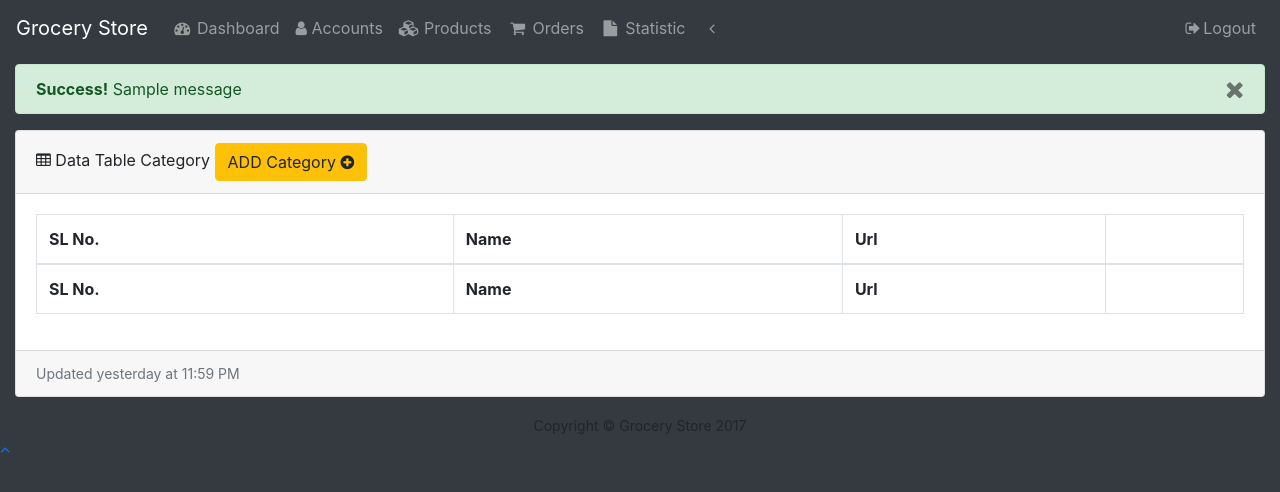
After one commit to nguyenphutu/TMDT, a Python web app: template app/templates/admin_category.html in a window 1280 px wide. The commit adds this page. Shown: the top 492 px of the page. Run offline with Jinja, Linux system fonts and the light colour scheme; the template is opened without the code that fills it: most values are stand-ins (such as "Sample title", 1, 10 or a date in 2020); one stand-in notice (Sample message) is shown; lists and menus that the app fills with data are empty; some libraries are stand-ins or nearby versions.

Commit message:
admin category create update and delete

```diff
--- a/app/__init__.py
+++ b/app/__init__.py
@@ -47,6 +47,7 @@ from app.view.admin import admin as admin_module
 from app.view.index import web as home_module
 from app.view.products import product as product_module
 from app.view.contact import contact as contact_module
+from app.view.templates import template as template_module
 
 ################
 #### module ####
@@ -56,6 +57,7 @@ app.register_blueprint(admin_module)
 app.register_blueprint(home_module)
 app.register_blueprint(product_module)
 app.register_blueprint(contact_module)
+app.register_blueprint(template_module)
 
 db.create_all()
 
@@ -70,5 +72,5 @@ def get_time():
     import time
     return time.time()
 
-app.jinja_env.globals['categories'] = categories()
+app.jinja_env.globals['categories'] = categories
 app.jinja_env.globals['get_time'] = get_time()
--- a/app/model/category.py
+++ b/app/model/category.py
@@ -1,5 +1,5 @@
 from app import db
-from .base import Base
+from app.model.base import Base
 
 class Category(Base):
     __tablename__ = 'categorys'
--- a/app/templates/admin_base.html
+++ b/app/templates/admin_base.html
@@ -58,7 +58,7 @@
         <li class="nav-item" data-toggle="tooltip" data-placement="right" title="Tables">
           <a class="nav-link" href="#{#{ url_for('admin.list_products') }#}">
             <i class="fa fa-fw fa-shopping-cart"></i>
-            <span class="nav-link-text">Oders</span>
+            <span class="nav-link-text">Orders</span>
           </a>
         </li>
         <li class="nav-item" data-toggle="tooltip" data-placement="right" title="Tables">
--- /dev/null
+++ b/app/templates/admin_category.html
@@ -0,0 +1,134 @@
+{% extends "admin_base.html" %}
+{% set page = 'Category' %}
+
+{% block content %}
+<!-- Example DataTables Card-->
+{% if add_status == 'success' %}
+    <div class="alert alert-block alert-success">
+        <button type="button" class="close" data-dismiss="alert">
+            <i class="fa fa-times"></i>
+        </button>
+        <strong>Success!</strong> create category successfully.
+    </div>
+{% elif add_status == 'error' %}
+    <div class="alert alert-block alert-warning">
+        <button type="button" class="close" data-dismiss="alert">
+            <i class="fa fa-times"></i>
+        </button>
+        <strong>Warning!</strong> Name category already exists.
+    </div>
+{% endif %}
+{% with success = get_flashed_messages(category_filter=["success"]) %}
+{% if success %}
+    <div class="alert alert-block alert-success">
+        <button type="button" class="close" data-dismiss="alert">
+            <i class="fa fa-times"></i>
+        </button>
+        <strong>Success!</strong> {{success[0]}}
+    </div>
+{% endif %}
+{% endwith %}
+
+  <div class="card mb-3">
+        <div class="card-header">
+            <i class="fa fa-table"></i> Data Table Category
+            <button type="button" data-toggle="modal" data-target="#add-user" class="btn btn-warning add-user">
+              ADD Category
+                <span class="icon">
+                    <i class="fa fa-plus-circle" aria-hidden="true"></i>
+                </span>
+            </button>
+        </div>
+        <div class="card-body">
+          <div class="table-responsive">
+            <table class="table table-bordered" id="dataTable" width="100%" cellspacing="0">
+              <thead>
+                    <tr>
+                        <th>SL No.</th>
+                        <th>Name</th>
+                        <th>Url</th>
+                        <th></th>
+                    </tr>
+              </thead>
+              <tbody>
+              {% for cate in categories() %}
+              {% set no_index = loop.index  %}
+              <tr class="rem">
+                  <td class="invert">{{ no_index }}</td>
+                  <td class="invert">{{ cate.name }}</td>
+                  <td class="invert">{{ cate.url }}</td>
+                  <td class="invert">
+                      <a class="fa-icon" href="{{url_for('admin.action_cates', id=cate.id, action='edit')}}">
+                        <i class="fa fa-pencil" aria-hidden="true"></i>
+                      </a>
+                      <a class="fa-icon btn-delete-account" data-toggle="modal" data-target="#delete-cate" data-id="{{url_for('admin.action_cates', id=cate.id, action='delete')}}">
+                        <i class="fa fa-trash-o" aria-hidden="true"></i>
+                      </a>
+                  </td>
+              </tr>
+              {% endfor %}
+              </tbody>
+              <tfoot>
+                <tr>
+                    <th>SL No.</th>
+                    <th>Name</th>
+                    <th>Url</th>
+                    <th></th>
+                </tr>
+              </tfoot>
+            </table>
+          </div>
+        </div>
+        <div class="card-footer small text-muted">Updated yesterday at 11:59 PM</div>
+      </div>
+
+<!--Modal add user-->
+<div class="modal fade" id="add-user" tabindex="-1" role="dialog" aria-labelledby="exampleModalLabel" aria-hidden="true">
+  <div class="modal-dialog" role="document">
+    <div class="modal-content">
+      <div class="modal-header">
+        <h5 class="modal-title" id="exampleModalLabel">Create new category</h5>
+        <button type="button" class="close" data-dismiss="modal" aria-label="Close">
+          <span aria-hidden="true">&times;</span>
+        </button>
+      </div>
+      <div class="modal-body">
+        <form action="{{ url_for('admin.list_category') }}" id="add-user-form" method="POST">
+            <input type="hidden" name="csrf_token" value="{{ csrf_token() }}" />
+            <input type="text" name="name" class="form-control" placeholder="Name of category">
+            <p class="error-message"></p>
+        </form>
+      </div>
+      <div class="modal-footer">
+        <button type="button" class="btn btn-secondary" data-dismiss="modal">Close</button>
+        <button type="submit" class="btn btn-primary" id="btn-submit">Save</button>
+      </div>
+    </div>
+  </div>
+</div>
+
+<!--delete modal-->
+<div class="modal fade" id="delete-cate" tabindex="-1" role="dialog" aria-labelledby="exampleModalLabel" aria-hidden="true">
+  <div class="modal-dialog" role="document">
+    <div class="modal-content">
+      <div class="modal-header">
+        <h5 class="modal-title">Ready to Delete?</h5>
+        <button class="close" type="button" data-dismiss="modal" aria-label="Close">
+          <span aria-hidden="true">×</span>
+        </button>
+      </div>
+      <div class="modal-body">Select "Delete" below if you are ready to delete this category.</div>
+      <div class="modal-footer">
+        <button class="btn btn-secondary" type="button" data-dismiss="modal">Cancel</button>
+        <form id="delete-user-form" method="POST">
+            <input type="hidden" name="csrf_token" value="{{ csrf_token() }}" />
+            <button type="submit" class="btn btn-primary">Delete</button>
+        </form>
+      </div>
+    </div>
+  </div>
+</div>
+{% endblock %}
+{% block scripts %}
+    <script src="{{ url_for('static', filename='admin/js/add-user.js') }}"></script>
+{% endblock %}
--- a/app/templates/admin_products.html
+++ b/app/templates/admin_products.html
@@ -140,7 +140,7 @@
                 <label for="category">Category</label>
                 <select name="category" id="category" class="form-control">
                   <option value=''>Select category</option>
-                  {% for cate in categories %}
+                  {% for cate in categories() %}
                   <option value={{cate.id}} {% if category and cate.name == category %} selected {% endif %}>{{cate|title}}</option>
                   {% endfor %}
                 </select>
@@ -178,7 +178,7 @@
           <span aria-hidden="true">×</span>
         </button>
       </div>
-      <div class="modal-body">Select "Delete" below if you are ready to delete this account.</div>
+      <div class="modal-body">Select "Delete" below if you are ready to delete this product.</div>
       <div class="modal-footer">
         <button class="btn btn-secondary" type="button" data-dismiss="modal">Cancel</button>
         <form id="delete-user-form" method="POST">
--- a/app/templates/dashboard.html
+++ b/app/templates/dashboard.html
@@ -60,7 +60,7 @@
           <div class="card-body-icon">
             <i class="fa fa-tasks" aria-hidden="true"></i>
           </div>
-          <div class="mr-5">{{categories|length}} Categories!</div>
+          <div class="mr-5">{{categories()|length}} Categories!</div>
         </div>
         <a class="card-footer text-white clearfix small z-1" href="{{ url_for('admin.list_products') }}">
           <span class="float-left">View Details</span>
@@ -76,7 +76,7 @@
           <div class="card-body-icon">
             <i class="fa fa-tasks" aria-hidden="true"></i>
           </div>
-          <div class="mr-5">{{categories|length}} Categories!</div>
+          <div class="mr-5">{{categories()|length}} New Orders!</div>
         </div>
         <a class="card-footer text-white clearfix small z-1" href="{{ url_for('admin.list_products') }}">
           <span class="float-left">View Details</span>
@@ -92,7 +92,7 @@
           <div class="card-body-icon">
             <i class="fa fa-tasks" aria-hidden="true"></i>
           </div>
-          <div class="mr-5">{{categories|length}} Categories!</div>
+          <div class="mr-5">{{categories()|length}} Categories!</div>
         </div>
         <a class="card-footer text-white clearfix small z-1" href="{{ url_for('admin.list_products') }}">
           <span class="float-left">View Details</span>
```
Also changed, not shown: app/service/category.py (+26 -5 lines), app/templates/edit_cate.html (added, +36 -0 lines), app/view/admin.py (+49 -0 lines), app/view/templates.py (+6 -4 lines).
